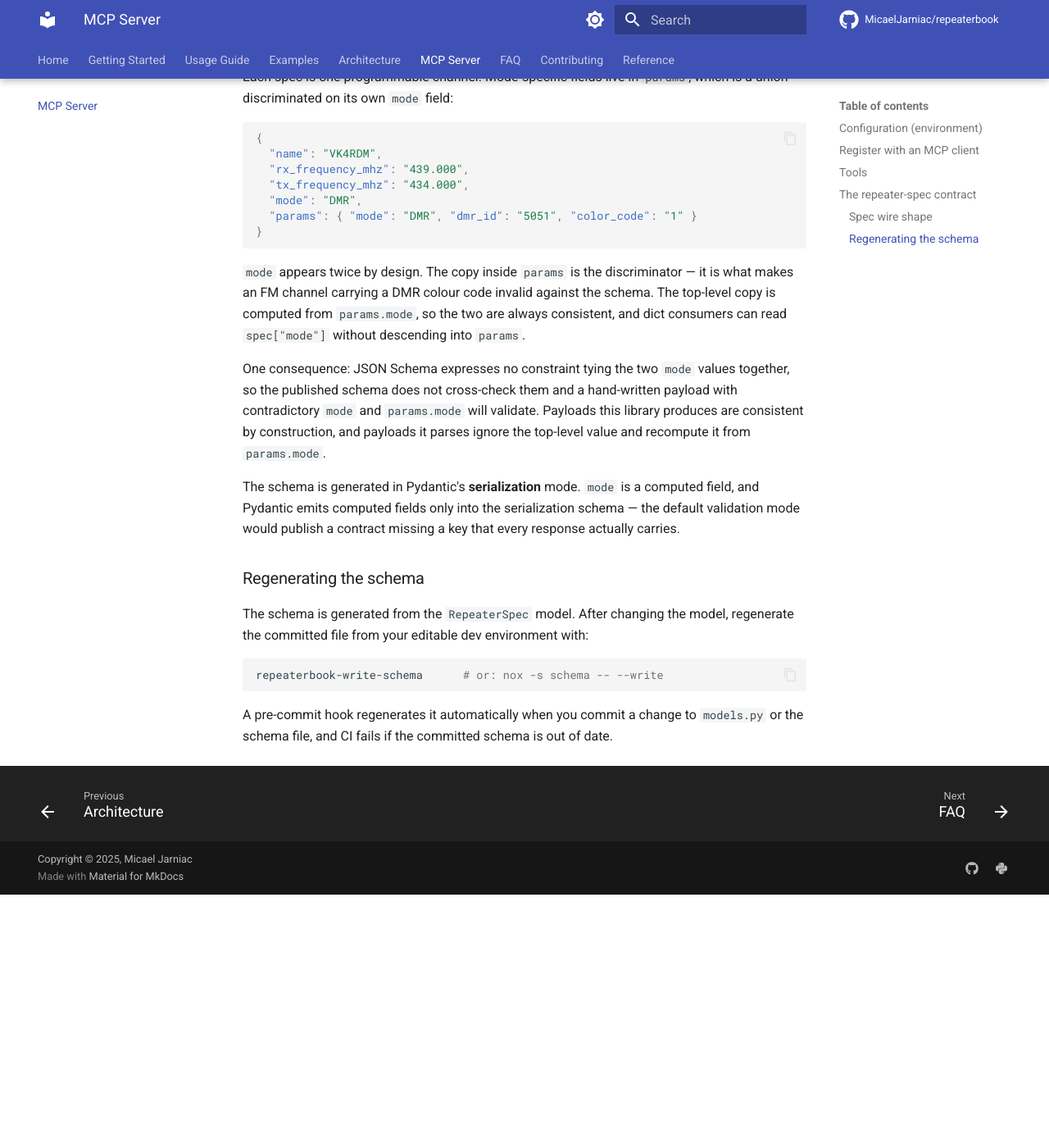
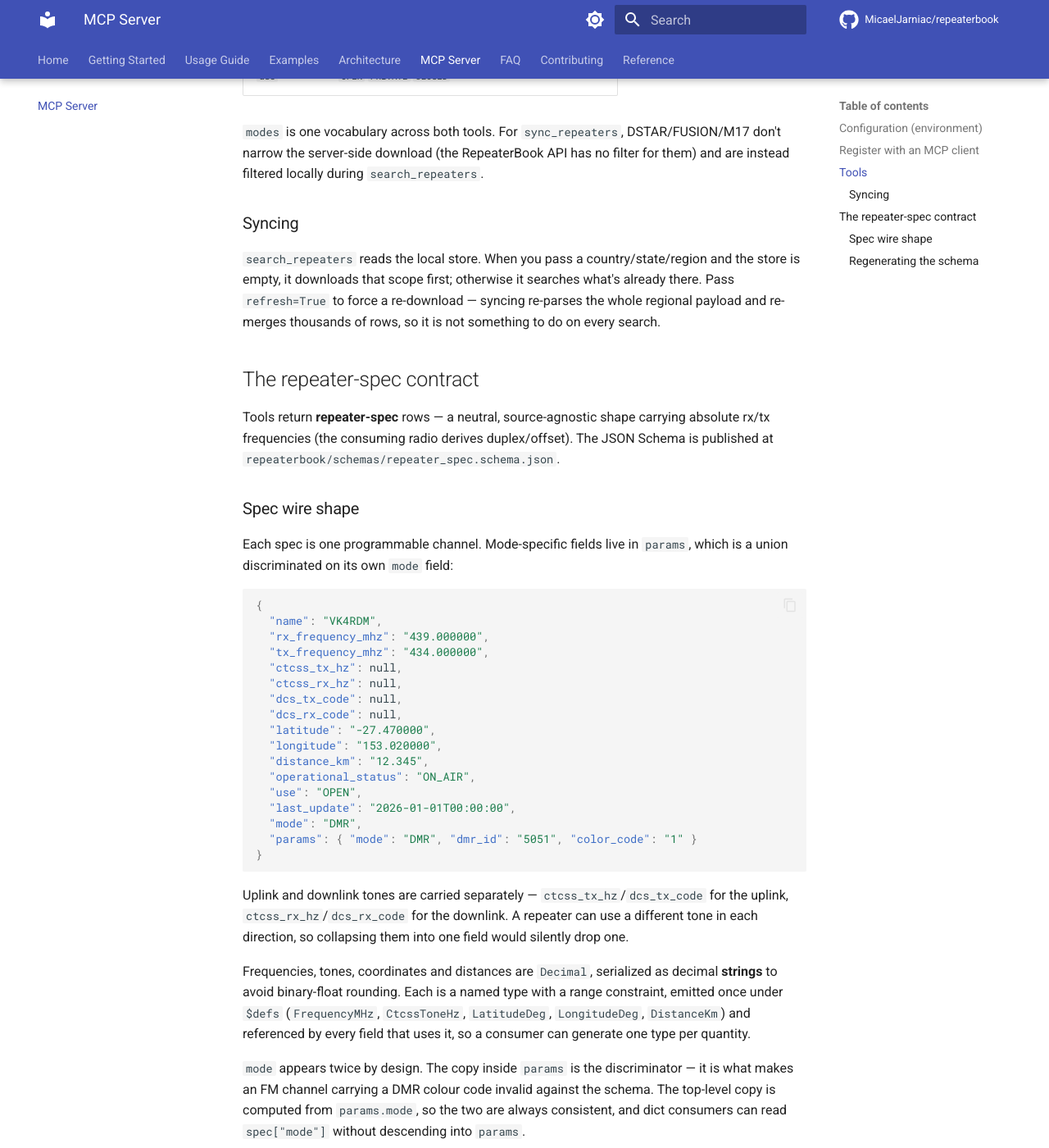
Before and after one commit to MicaelJarniac/repeaterbook, an MkDocs documentation site: the page built from docs/mcp.md, in a window 1280 px wide and 1400 px high, scrolled down 1581 px. Shown: the whole window at 82% size. Built offline with MkDocs 1.6.1 and Material for MkDocs 9.7.7, drawn with Linux system fonts in a browser that asks for light colours; comment, search, counter and statistics services are not loaded; the version menu is left out; before the commit the page ends 2672 px from its top, so only the background shows below that; some of the changed text lies outside the part shown.

Commit message:
docs(mcp): document the retyped filters, contract and sync behaviour
- Tabulate the enum vocabularies now published in the tool schema.
- Note that app_contact is required and why, and that the working
  directory is expanded and created.
- Describe the sync semantics, including refresh and why searching does
  not re-download.
- Expand the wire-shape example to show the split tone fields and the
  decimal-string encoding, and mention the shared $defs quantities.

````diff
--- a/docs/mcp.md
+++ b/docs/mcp.md
@@ -12,9 +12,13 @@
 
 | Variable | Purpose | Default |
 |---|---|---|
-| `REPEATERBOOK_WORKING_DIR` | Where the SQLite DB + cache live | `.` |
-| `REPEATERBOOK_APP_CONTACT` | Contact string for the API `User-Agent` (required by terms) | `unknown@example.com` |
+| `REPEATERBOOK_WORKING_DIR` | Where the SQLite DB + cache live. Created if missing; a leading `~` is expanded. | `.` |
+| `REPEATERBOOK_APP_CONTACT` | Contact email for the API `User-Agent`. **Required** | — |
 | `REPEATERBOOK_APP_TOKEN` | Optional API token | unset |
+
+`REPEATERBOOK_APP_CONTACT` has no default: RepeaterBook's terms of use oblige
+callers to identify themselves, and a placeholder address would quietly
+misidentify every request. The server refuses to start without a valid one.
 
 ## Register with an MCP client
 
@@ -35,10 +39,30 @@
 ## Tools
 
 - `sync_repeaters(country?, state_id?, region?, modes?) -> int` — download a region into the local store.
-- `search_repeaters(lat, lon, radius_km, country?, state_id?, region?, bands?, modes?, status?, use?) -> [RepeaterSpec]` — nearby repeaters, distance-sorted; auto-syncs when a scope is given.
+- `search_repeaters(lat, lon, radius_km, country?, state_id?, region?, bands?, modes?, status?, use?, refresh?) -> [RepeaterSpec]` — nearby repeaters, distance-sorted.
 - `get_repeater(source_id) -> [RepeaterSpec]` — one repeater by `"state_id:repeater_id"`.
 
-Filter values: bands use library enum names `M_2`/`CM_70`/…, status `ON_AIR`/`OFF_AIR`/`UNKNOWN`, use `OPEN`/`PRIVATE`/`CLOSED`. `modes` uses a single vocabulary for both tools: `FM`/`DMR`/`DSTAR`/`FUSION`/`P25`/`NXDN`/`TETRA`/`M17`. For `sync_repeaters`, DSTAR/FUSION/M17 don't narrow the server-side download (the RepeaterBook API has no filter for them) and are instead filtered locally during `search_repeaters`.
+Every filter is an enum, so its allowed values ride in the tool schema and a
+client sees them without consulting these docs:
+
+| Filter | Values |
+|---|---|
+| `bands` | `M_10` `M_6` `M_4` `M_2` `CM_70` `CM_33` `CM_23` `CM_13` `CM_3` |
+| `modes` | `FM` `DMR` `DSTAR` `FUSION` `P25` `NXDN` `TETRA` `M17` |
+| `status` | `ON_AIR` `OFF_AIR` `UNKNOWN` |
+| `use` | `OPEN` `PRIVATE` `CLOSED` |
+
+`modes` is one vocabulary across both tools. For `sync_repeaters`, DSTAR/FUSION/M17
+don't narrow the server-side download (the RepeaterBook API has no filter for
+them) and are instead filtered locally during `search_repeaters`.
+
+### Syncing
+
+`search_repeaters` reads the local store. When you pass a country/state/region
+and the store is empty, it downloads that scope first; otherwise it searches
+what's already there. Pass `refresh=True` to force a re-download — syncing
+re-parses the whole regional payload and re-merges thousands of rows, so it is
+not something to do on every search.
 
 ## The repeater-spec contract
 
@@ -54,12 +78,33 @@
 ```json
 {
   "name": "VK4RDM",
-  "rx_frequency_mhz": "439.000",
-  "tx_frequency_mhz": "434.000",
+  "rx_frequency_mhz": "439.000000",
+  "tx_frequency_mhz": "434.000000",
+  "ctcss_tx_hz": null,
+  "ctcss_rx_hz": null,
+  "dcs_tx_code": null,
+  "dcs_rx_code": null,
+  "latitude": "-27.470000",
+  "longitude": "153.020000",
+  "distance_km": "12.345",
+  "operational_status": "ON_AIR",
+  "use": "OPEN",
+  "last_update": "2026-01-01T00:00:00",
   "mode": "DMR",
   "params": { "mode": "DMR", "dmr_id": "5051", "color_code": "1" }
 }
 ```
+
+Uplink and downlink tones are carried separately — `ctcss_tx_hz`/`dcs_tx_code`
+for the uplink, `ctcss_rx_hz`/`dcs_rx_code` for the downlink. A repeater can use
+a different tone in each direction, so collapsing them into one field would
+silently drop one.
+
+Frequencies, tones, coordinates and distances are `Decimal`, serialized as
+decimal **strings** to avoid binary-float rounding. Each is a named type with a
+range constraint, emitted once under `$defs` (`FrequencyMHz`, `CtcssToneHz`,
+`LatitudeDeg`, `LongitudeDeg`, `DistanceKm`) and referenced by every field that
+uses it, so a consumer can generate one type per quantity.
 
 `mode` appears twice by design. The copy inside `params` is the discriminator —
 it is what makes an FM channel carrying a DMR colour code invalid against the
@@ -89,5 +134,5 @@
 ```
 
 A pre-commit hook regenerates it automatically when you commit a change to
-`models.py` or the schema file, and CI fails if the committed schema is out of
-date.
+`spec.py`, `utils.py`, or the schema file. CI runs `nox -s schema`, which fails
+if the committed file has drifted from the model.
````
